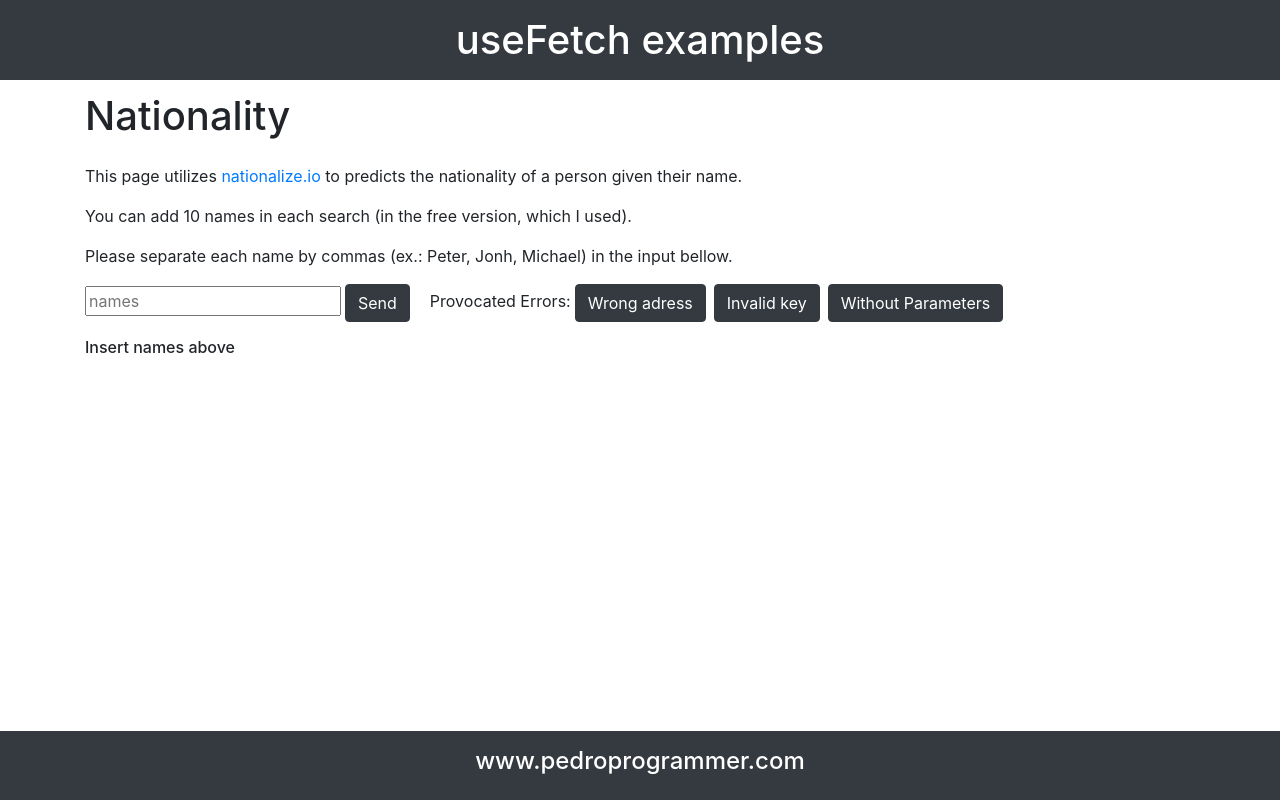
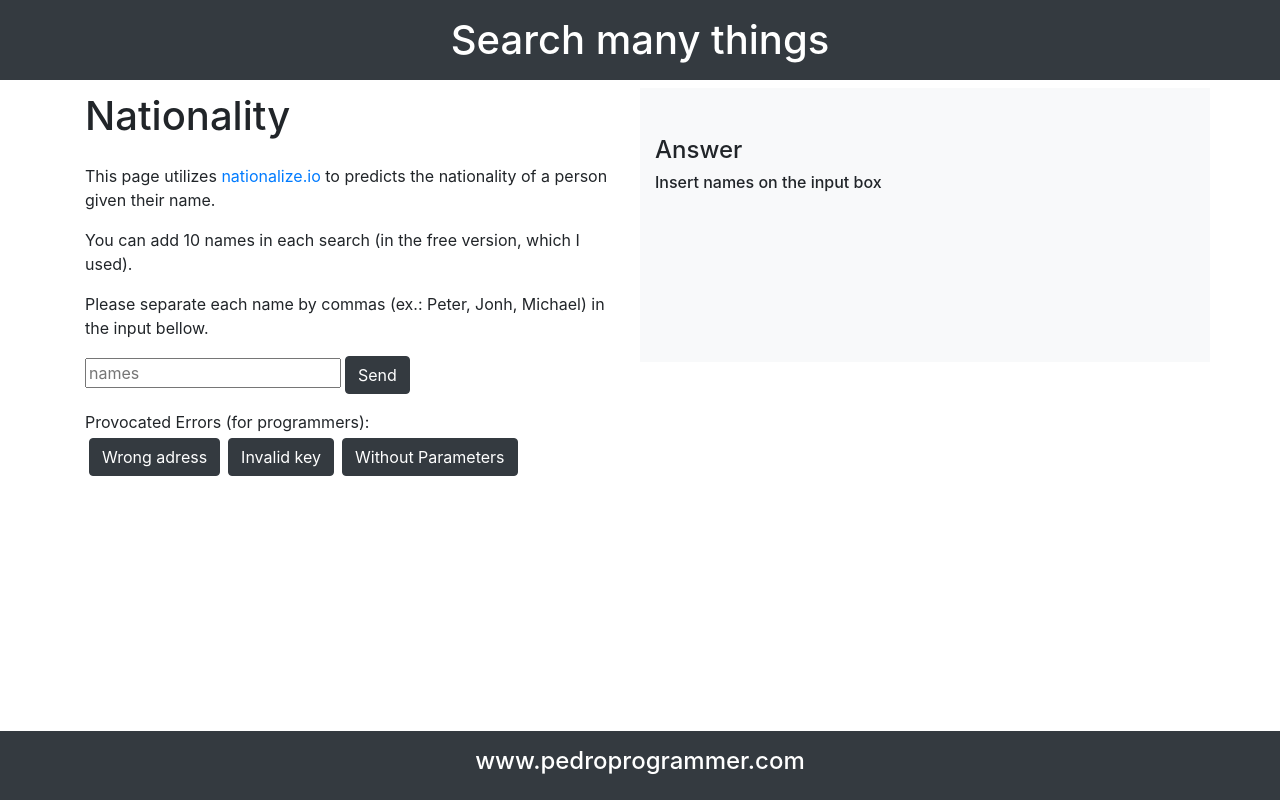
Before and after one commit to PedroMarianoAlmeida/use-fetch-examples, a React (Create React App) app: page /nationality in a window 1280 px wide. Built offline with nearby package versions, Linux system fonts and the light colour scheme.

Commit message:
Nationality done - Home page updated

```diff
--- a/src/App.js
+++ b/src/App.js
@@ -6,7 +6,7 @@ import HomePage from './components/HomePage';
 import Header from './components/Header-and-Footer/Header';
 import Footer from './components/Header-and-Footer/Footer';
 
-import Nationality from './components/Nationality';
+import Nationality from './components/Nationality/Nationality';
 
 function App() {
   return (
--- a/src/components/Header-and-Footer/Header.js
+++ b/src/components/Header-and-Footer/Header.js
@@ -6,7 +6,7 @@ const Header = () => {
         <div className="bg-dark">
             <h1 className="text-white py-3 text-center">
                 <Link to="/" className="text-white">
-                    useFetch examples
+                    Search many things
                 </Link>
             </h1>
         </div>
--- a/src/components/HomePage.js
+++ b/src/components/HomePage.js
@@ -7,10 +7,10 @@ const HomePage = () => {
         <div className="row">
             <div className="col-12">
                 <h1 className="mt-1 mb-4">What is this website?</h1>
-                <p>It is some examples of how to apply useFetch in real free API</p>
-                <p>Click on buttons above to be redirected to each example</p>
+                <p>Have you wondered in which countries your name is more common?  Or want to find a recipe by your ingredients? Or just pass time doing a useful search (or not so useful)?</p>
+                <p>So you are in the right place! Please click in buttons above to try it out</p>
 
-                <button className="btn btn-dark mx-1"><Link to="/nationality" className="text-white">Nacionality</Link></button>
+                <button className="btn btn-dark mx-1"><Link to="/nationality" className="text-white">Nacionality Name</Link></button>
             </div>
         </div>
       </div>
--- a/src/components/Nationality.js
+++ b/src/components/Nationality/Nationality.js
@@ -1,17 +1,16 @@
 import React, {useState, Fragment} from 'react';
-import useFetch from './../custom-hooks/useFetch';
+import useFetch from './../../custom-hooks/useFetch';
 
 const Nationality = () => {
     const configuration = {
         url: "https://api.nationalize.io?",
-        //errorAPIvalue:  [ "Response", "False", "Error"] ,
 
         shouldRun: false,
         logResponses: true,
 
-        doWhenInactive: () => <h6>Insert names above</h6>,
+        doWhenInactive: () => <h6>Insert names on the input box</h6>,
         doWhenFetching: () => <h6>...Loading</h6>,
-        doWhenFail: (error) => <h6>Error: {JSON.stringify(error)} </h6>,
+        doWhenFail: (error) => <h6>Error: {error.name} - {error.message} </h6>,
         doWhenSuccess: (rawAnswer) => renderWhenSucess(rawAnswer)
     }
 
@@ -23,30 +22,42 @@ const Nationality = () => {
         const individualRender = (personObject) => {
             return(
                 <Fragment>
-                    {personObject.name}:
+                    <td className="text-center">{personObject.name}</td>
                     {personObject.country.length > 0 ?
                         personObject.country.map( (country, index) => {
                         return(
-                            <span key={index}> {country.country_id} - {Math.round(country.probability*100)}% {index < personObject.country.length - 1 ? "/": ""} </span>
+                            <td key={index} className="text-center"> {country.country_id} - {Math.round(country.probability*100)}%</td>
                         )
                         }) :
-                        <span>" No data about this name"</span>
+                        <td colspan="3" className="text-center bg-danger"> No data about this name</td>
                     }
                 </Fragment>
             )
         }
 
         return(
-            <div>
+            <table className="table">
+                <thead>
+                    <tr>
+                        <td scope='col' className="text-center"><strong>Name</strong></td>
+                        <td scope='col' className="text-center"><strong>Country 1</strong></td>
+                        <td scope='col' className="text-center"><strong>Country 2</strong></td>
+                        <td scope='col' className="text-center"><strong>Country 3</strong></td>
+                    </tr>
+                </thead>
+                <tbody>
+
                     { Array.isArray(answerObject) ?
                         answerObject.map( (person, index) => {
                             return(
-                            <div key={index}>{individualRender(person)}</div>
+                                <tr key={index}>{individualRender(person)}</tr>
                             )
                         }) :
-                    individualRender(answerObject)
+                        <tr>{individualRender(answerObject)}</tr>
                     }
-            </div>
+
+                </tbody>
+            </table>
         )
 
     }
@@ -105,25 +116,30 @@ const Nationality = () => {
     return (
         <div className="container mb-5 pb-5">
             <div className="row">
-                <div className="col-12">
+                <div className="col-12 col-md-6">
                     <h1 className="mt-1 mb-4">Nationality</h1>
                     <p>This page utilizes <a href="https://nationalize.io/" target="_blank" rel="noopener noreferrer">nationalize.io</a> to predicts the nationality of a person given their name.</p>
                     <p>You can add 10 names in each search (in the free version, which I used).</p>
                     <p>Please separate each name by commas (ex.: Peter, Jonh, Michael) in the input bellow.</p>
 
-                    <form onSubmit={handleSubmit} className="mb-3 d-inline-block">
+
+                    <form onSubmit={handleSubmit} className="mb-3 d-block">
                         <input type="text" placeholder="names" required value={names} onChange={handleChange}/>
                         <input type="submit" value="Send" className="btn btn-dark mx-1"/>
                     </form>
 
-                    <span className="ml-3">
-                        Provocated Errors:
-                        <button className="btn btn-dark mx-1" onClick={wrongAdress}>Wrong adress</button>
-                        <button className="btn btn-dark mx-1" onClick={invalidKey}>Invalid key</button>
-                        <button className="btn btn-dark mx-1" onClick={withourParameters}>Without Parameters</button>
-                    </span>
+                </div>
 
+                <div className="col-12 col-md-6 bg-light pt-5 pb-5 mb-5">
+                    <h4>Answer</h4>
                     { namesList }
+                </div>
+
+                <div className="col-12">
+                    <div>Provocated Errors (for programmers):</div>
+                    <button className="btn btn-dark m-1" onClick={wrongAdress}>Wrong adress</button>
+                    <button className="btn btn-dark m-1" onClick={invalidKey}>Invalid key</button>
+                    <button className="btn btn-dark m-1" onClick={withourParameters}>Without Parameters</button>
                 </div>
             </div>
         </div>
--- a/src/custom-hooks/useFetch.js
+++ b/src/custom-hooks/useFetch.js
@@ -101,7 +101,7 @@ const useFetch = (configurationParam) => {
                         console.log( "Fetch error: ", err.message );
                         console.log( "Staus: Fail");
                     }
-                    setAnswer( configuration.doWhenFail( err ) );
+                    setAnswer( configuration.doWhenFail( {name: err.name, message: err.message} ) );
                 }
             }
           }
```
Also changed, not shown: src/components/Nationality/test-buttons-nationality.js (added). Lines whose indentation alone changed are shown as unchanged.
